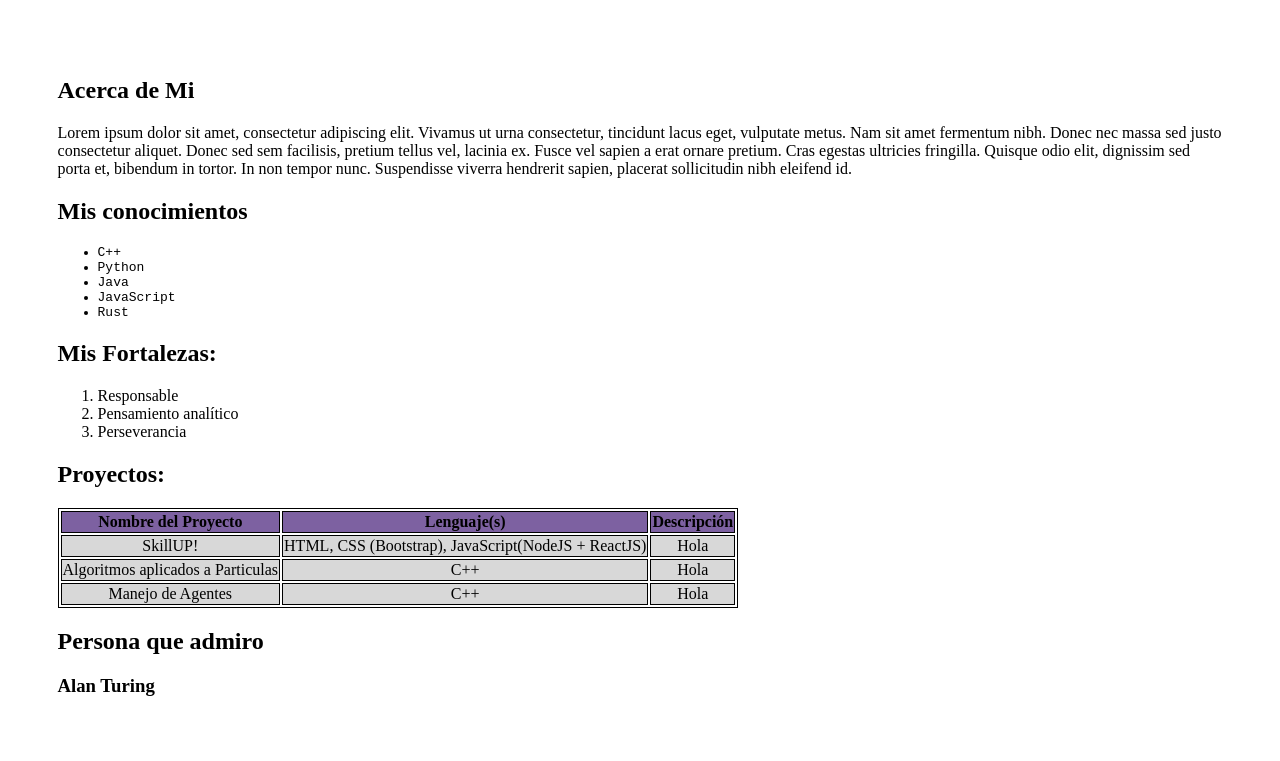
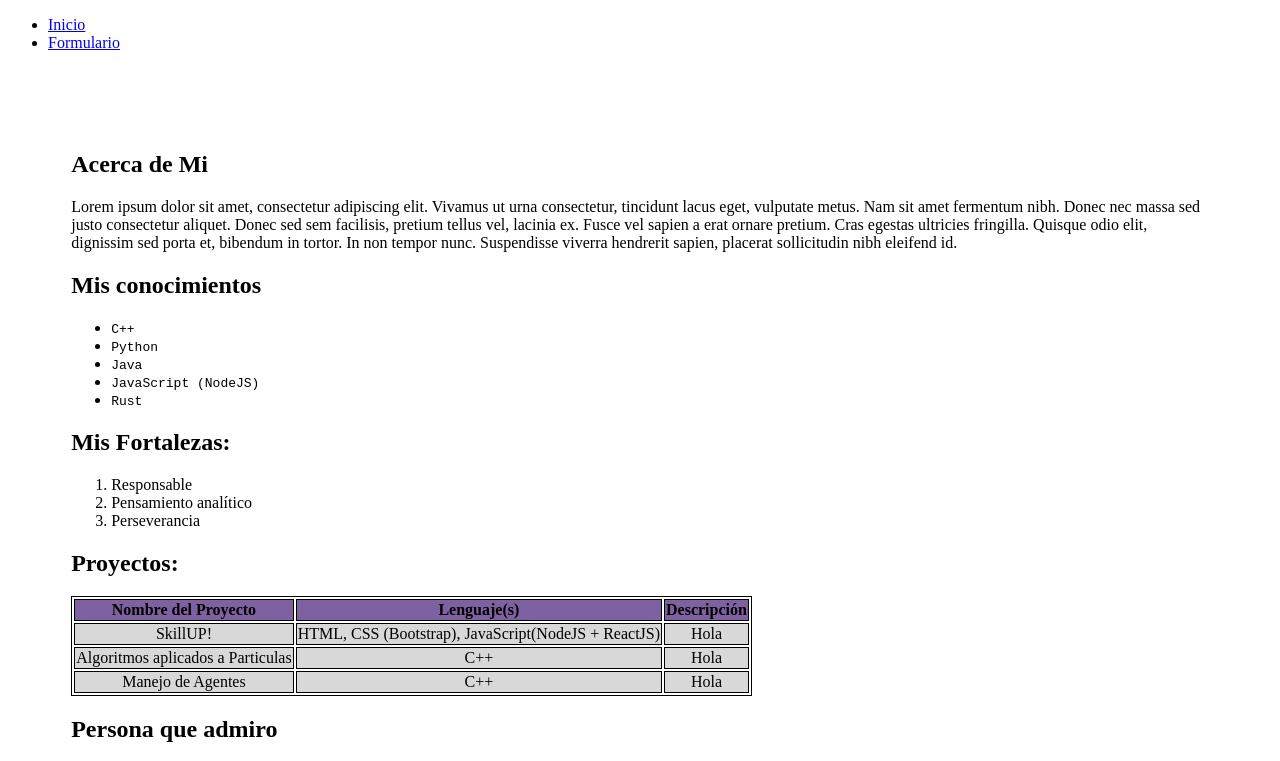
Before and after one commit to xFinom/practicaHTML, a plain HTML site: page index.html in a window 1280 px wide. Shown: the top 761 px of the page. Drawn offline with Linux system fonts and the light colour scheme.

Commit message:
adicion readme

```diff
--- a/index.html
+++ b/index.html
@@ -8,7 +8,12 @@
 </head>
 
 <body>
-    <div class="container">
+    <div>
+        <ul>
+            <li><a href="index.html">Inicio</a></li>
+            <li><a href="formulario.html">Formulario</a></li>
+        </ul>
+    </div>
     <div class="container">
         <div class="about">
             <h2>Acerca de Mi</h2>
@@ -26,13 +31,11 @@
         <div class="knowledge">
             <h2>Mis conocimientos</h2>
             <ul>
-                    <code>
-                <li>C++</li>
-                <li>Python</li>
-                <li>Java</li>
-                <li>JavaScript</li>
-                <li>Rust</li>
-            </code>
+                <li><code>C++</code></li>
+                <li><code>Python</code></li>
+                <li><code>Java</code></li>
+                <li><code>JavaScript (NodeJS)</code></li>
+                <li><code>Rust</code></li>
             </ul>
         </div>
         <div class="strengths">
@@ -74,8 +77,13 @@
         </div>
         <div class="admire">
             <h2>Persona que admiro</h2>
-                <h3>Alan Turing</h3>
-            </div>
+            <img src="turing.jpg" alt="Alan Turing">
+            <p><b>Alan Turing</b> fue un matemático, lógico, informático teórico, criptógrafo, filósofo y biólogo
+                teórico británico. Es considerado como uno de los padres de la ciencia de la computación y precursor de
+                la informática moderna. Proporcionó una formalización influyente de los conceptos de algoritmo y
+                computación: la máquina de Turing.</p>
+
+            <i>Fuente:</i> <a href="https://en.wikipedia.org/wiki/Alan_Turing" target="_blank">Wikipedia</a>
         </div>
     </div>
 </body>
--- a/style.css
+++ b/style.css
@@ -15,7 +15,7 @@ tbody{
 }
 
 .container{
-    padding: 2%;
+    padding: 5%;
 }
 
 #centeredTable{
```
Also changed, not shown: turing.jpg (added), 1 other file. Lines whose indentation alone changed are shown as unchanged.
